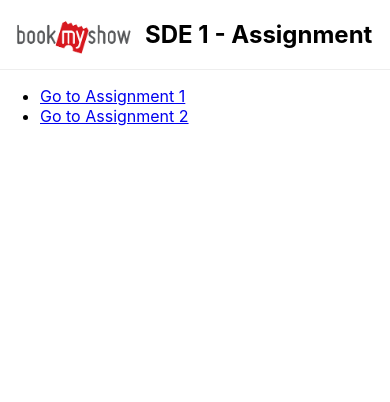
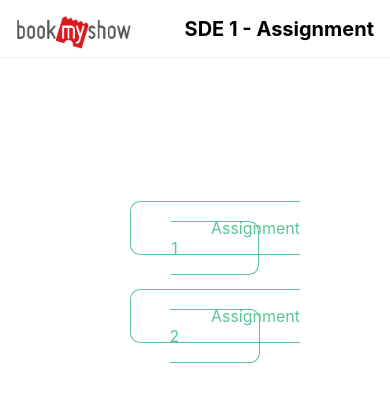
Before and after one commit to abhijeet-saxena/bookmyshow-assignment, a React (Create React App) app: page / in a window 390 px wide. Shown: the top 402 px of the page. Built offline with nearby package versions, Linux system fonts and the light colour scheme.

Commit message:
Adding styles for Assignment 1

```diff
--- a/src/assets/styles/assignment-1.css
+++ b/src/assets/styles/assignment-1.css
@@ -28,6 +28,7 @@
   border-radius: 0.25rem;
   width: 80vw;
   padding: 0 2rem;
+  margin-bottom: 3rem;
 }
 
 .container-1 main .card p {
@@ -36,6 +37,37 @@
 
 .container-1 .card h3 {
   text-align: center;
+}
+
+.solution input {
+  width: 500px;
+  padding: 10px;
+  outline: none;
+  margin-bottom: 3rem;
+}
+
+.solution .error {
+  border: solid 1px red;
+}
+
+.solution button {
+  background: #55bb8e;
+  color: white;
+  font-size: 1rem;
+  padding: 8px 2rem 11px 2rem;
+  border-top-right-radius: 10px;
+  border-bottom-right-radius: 10px;
+  outline: none;
+  cursor: pointer;
+}
+
+.solution div {
+  padding: 10px;
+  border: 1px solid rgba(0, 0, 0, 0.125);
+  border-radius: 0.25rem;
+  padding: 1rem;
+  margin-bottom: 1rem;
+  color: #888888;
 }
 
 /* Container 2 styles  */
--- a/src/assets/styles/home.css
+++ b/src/assets/styles/home.css
@@ -4,8 +4,46 @@
   align-items: center;
   width: 100vw;
   border-bottom: solid 1px #eee;
+  margin-bottom: 3rem;
 }
 
 .home-nav img {
   height: 54px;
 }
+
+ul {
+  margin-top: 10rem;
+}
+
+ul li {
+  list-style: none;
+  margin: 3rem;
+  text-align: center;
+}
+
+ul li a {
+  text-decoration: none;
+  color: #5ac697;
+  font-size: 3rem;
+  border: solid 1px #5ac697;
+  padding: 1rem 5rem;
+  border-radius: 10px;
+  transition: 200ms ease-in-out;
+}
+
+ul li a:hover {
+  color: white;
+  background: #5ac697;
+}
+
+@media (min-width: 320px) and (max-width: 480px) {
+  ul li a {
+    font-size: 1rem;
+  }
+
+  h1 {
+    font-size: 1.25rem;
+    margin-left: auto;
+    padding-right: 1rem;
+  }
+}
--- a/src/components/Home.js
+++ b/src/components/Home.js
@@ -18,10 +18,10 @@ class Home extends React.Component {
 
         <ul>
           <li>
-            <Link to="/assignment-1">Go to Assignment 1</Link>
+            <Link to="/assignment-1">Assignment 1</Link>
           </li>
           <li>
-            <Link to="/assignment-2">Go to Assignment 2</Link>
+            <Link to="/assignment-2">Assignment 2</Link>
           </li>
         </ul>
       </div>
--- a/src/components/assignment-1.js
+++ b/src/components/assignment-1.js
@@ -19,7 +19,10 @@ class Assignment1 extends React.Component {
     let finalArray = [];
     let duplicatesArray = [];
 
-    if (userInput !== "") {
+    if (userInput === "") {
+      document.getElementById("range").classList.add("error");
+    } else {
+      document.getElementById("range").classList.remove("error");
       let userValues = userInput.split(",");
       this.setState({
         userValues: userInput.split(",")
@@ -30,13 +33,23 @@ class Assignment1 extends React.Component {
             this.addToFinalArray(finalArray, Number(element));
           else this.addToDuplicatesArray(duplicatesArray, Number(element));
         } else {
-          let lowerLimit = element.split("-")[0];
-          let upperLimit = element.split("-")[1];
-          for (let i = lowerLimit; i <= upperLimit; i++) {
-            if (this.state.existingArray.indexOf(Number(i)) === -1) {
-              this.addToFinalArray(finalArray, Number(i));
-            } else {
-              this.addToDuplicatesArray(duplicatesArray, Number(i));
+          let lowerLimit = Number(element.split("-")[0]);
+          let upperLimit = Number(element.split("-")[1]);
+          if (lowerLimit < upperLimit) {
+            for (let i = lowerLimit; i <= upperLimit; i++) {
+              if (this.state.existingArray.indexOf(Number(i)) === -1) {
+                this.addToFinalArray(finalArray, Number(i));
+              } else {
+                this.addToDuplicatesArray(duplicatesArray, Number(i));
+              }
+            }
+          } else {
+            for (let i = upperLimit; i <= lowerLimit; i++) {
+              if (this.state.existingArray.indexOf(Number(i)) === -1) {
+                this.addToFinalArray(finalArray, Number(i));
+              } else {
+                this.addToDuplicatesArray(duplicatesArray, Number(i));
+              }
             }
           }
         }
@@ -98,18 +111,19 @@ class Assignment1 extends React.Component {
               name="range"
               id="range"
               onKeyPress={this.allowNumerals}
+              placeholder="Enter number/s or range"
             />
             <button onClick={this.filterRange}>Filter</button>
-
-            {/* <div>User Entered Values: {this.state.userValues.join(", ")} </div> */}
-
             {this.state.userValues.length > 0 && (
-              <div>Existing Values: {this.state.existingArray.join(", ")}</div>
+              <div>
+                <strong> Existing Values: </strong>
+                {this.state.existingArray.join(", ")}
+              </div>
             )}
 
             {this.state.userValues.length > 0 && (
               <div>
-                Newly added Values:{" "}
+                <strong>New Values added: </strong>
                 {this.state.finalArray.length > 0
                   ? this.state.finalArray.join(", ")
                   : "No Unique Values found"}{" "}
@@ -118,21 +132,21 @@ class Assignment1 extends React.Component {
 
             {this.state.userValues.length > 0 && (
               <div>
-                Duplicate Values:{" "}
+                <strong>Duplicate Values: </strong>
                 {this.state.duplicatesArray.length > 0
                   ? this.state.duplicatesArray.join(", ")
-                  : "No Duplicate Values found"}
+                  : "No Duplicate Values entered"}
               </div>
             )}
 
             {this.state.userValues.length > 0 && (
               <div>
-                Final Unique Values:{" "}
+                <strong>Final Unique Values: </strong>
                 {this.state.finalArray.length > 0
                   ? [...this.state.existingArray, this.state.finalArray].join(
                       ", "
                     )
-                  : "No Unique Values found"}{" "}
+                  : this.state.existingArray.join(", ")}
               </div>
             )}
           </div>
--- a/src/components/assignment-2.js
+++ b/src/components/assignment-2.js
@@ -1,6 +1,7 @@
 import React from "react";
 import logo from "../assets/images/main-logo.png";
 import MovieGrid from "./MovieGrid";
+import "../assets/styles/assignment-1.css";
 
 class Assignment2 extends React.Component {
   state = {
@@ -19,7 +20,6 @@ class Assignment2 extends React.Component {
         this.setState({
           languages: data[0],
           moviesData: data[1]
-          // moviesData: [data[1]["ET00015426"]]
         });
       })
       .catch(err => console.log(err));
```
